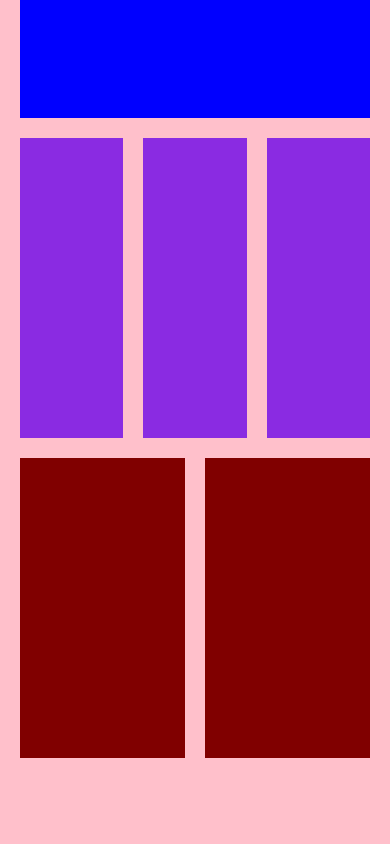
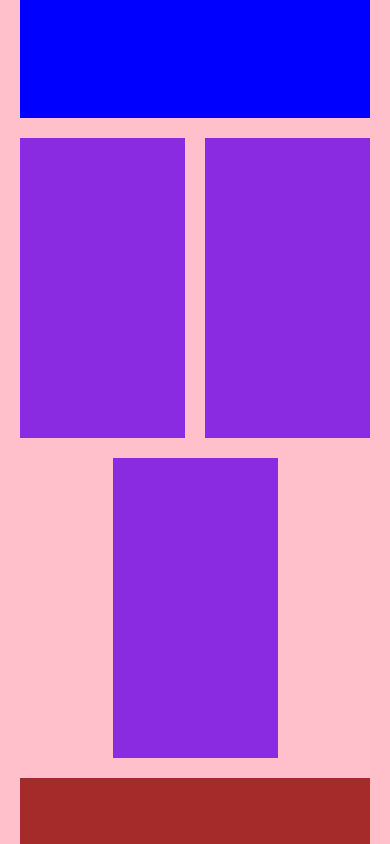
Before and after one commit to markmuthii/td-portfolio, a plain HTML site: page layout.html in a window 390 px wide. Shown: the part 600-1444 px from the top of the page. Before the commit the page ends 1398 px from the top, so only its background shows below. Drawn offline with Linux system fonts and the light colour scheme.

Commit message:
Layout: Complete the responsiveness of the projects and contact section

```diff
--- a/assets/css/layout.css
+++ b/assets/css/layout.css
@@ -77,6 +77,10 @@ section {
   width: 50%;
 }
 
+.contact .right {
+  background-color: brown;
+}
+
 @media screen and (max-width: 767px) {
   body {
     background-color: pink;
@@ -90,4 +94,22 @@ section {
   .hero > .right {
     width: 100%;
   }
+
+  .projects {
+    /* flex-direction: column; */
+    flex-wrap: wrap;
+    justify-content: center;
+  }
+
+  .projects > div {
+    width: calc((100% - 20px) / 2);
+  }
+
+  .contact {
+    flex-direction: column-reverse;
+  }
+
+  .contact > div {
+    width: 100%;
+  }
 }
```
